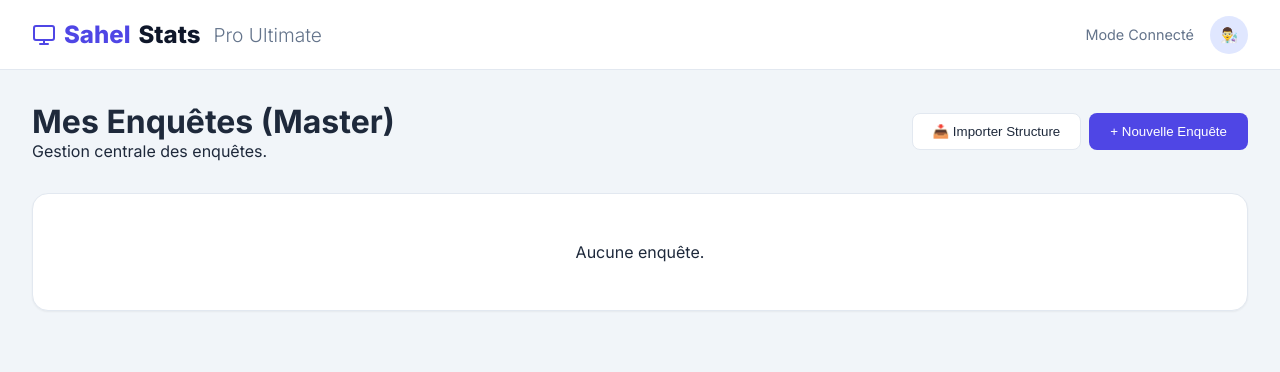
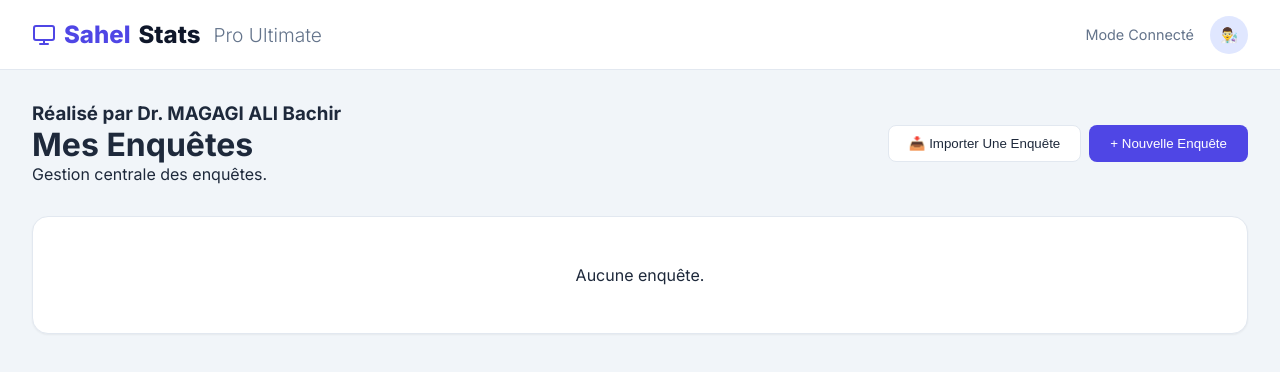
Before and after one commit to BachirNaura/BachirNaura.github.io, a plain HTML site: page v3.html in a window 1280 px wide. Drawn offline with nearby package versions, Linux system fonts and the light colour scheme.

Commit message:
Update v3.html somme modif

```diff
--- a/v3.html
+++ b/v3.html
@@ -3,7 +3,7 @@
 <head>
     <meta charset="UTF-8">
     <meta name="viewport" content="width=device-width, initial-scale=1.0">
-    <title>SahelStats Pro - Ultimate (Stable)</title>
+    <title>SahelStats Pro </title>
 
     <script src="https://cdnjs.cloudflare.com/ajax/libs/Chart.js/3.9.1/chart.min.js"></script>
     <script src="https://cdnjs.cloudflare.com/ajax/libs/xlsx/0.18.5/xlsx.full.min.js"></script>
@@ -661,9 +661,9 @@
         function renderList(app) {
             app.innerHTML = `
                 <div class="flex-between" style="margin-bottom:2rem;">
-                    <div><h1>Mes Enquêtes (Master)</h1><p class="subtitle">Gestion centrale des enquêtes.</p></div>
+                    <div><h3>Réalisé par Dr. MAGAGI ALI Bachir</h3><h1>Mes Enquêtes</h1><p class="subtitle">Gestion centrale des enquêtes.</p></div>
                     <div style="display:flex; gap:0.5rem;">
-                        <button class="btn btn-secondary" onclick="openImportStructModal()">📥 Importer Structure</button>
+                        <button class="btn btn-secondary" onclick="openImportStructModal()">📥 Importer Une Enquête</button>
                         <button class="btn btn-primary" onclick="createNewSurvey()">+ Nouvelle Enquête</button>
                     </div>
                 </div>
```
